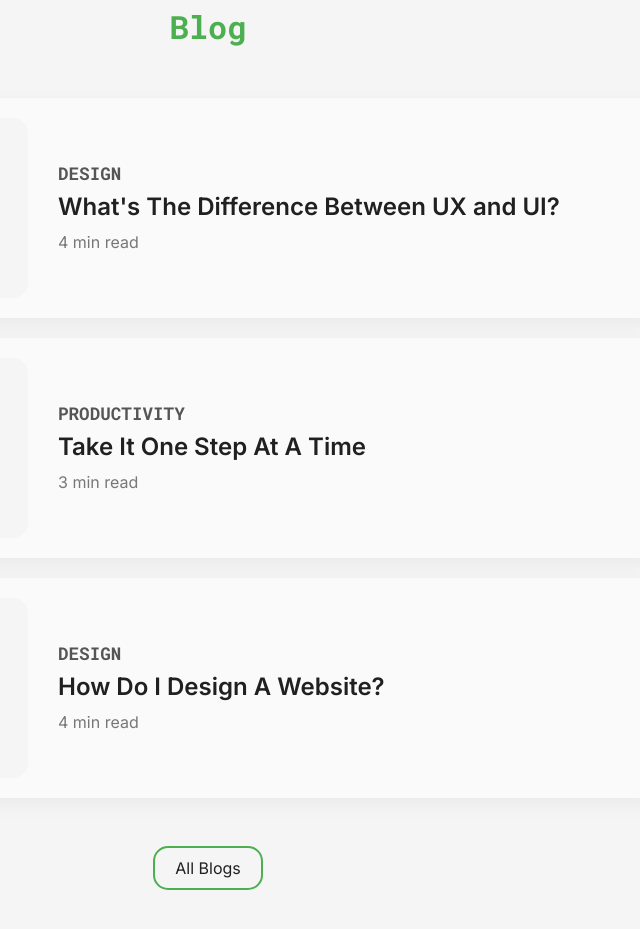
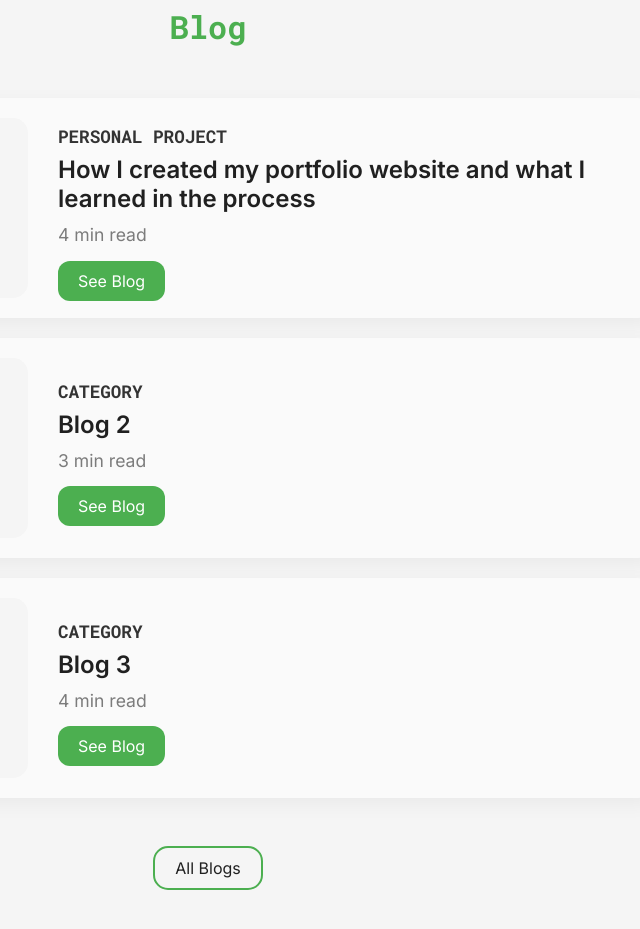
Before and after one commit to kzugz/kzugz.github.io, a plain HTML site: page index.html in a window 1280 px wide. Shown: the part 2000-2929 px from the top of the page, without its empty margins (432-1072 px from the left). Drawn offline with Linux system fonts and the light colour scheme.

Commit message:
Added buttons to blogs and fixed bugs

```diff
--- a/css/style.css
+++ b/css/style.css
@@ -448,11 +448,19 @@ hr {
     color: var(--text-dark);
 }
 
+.blog-text p:first-child {
+    font-weight: bold;
+    color: var(--text-dark-alt);
+    font-family: 'Roboto Mono', monospace;
+    margin-bottom: 5px;
+}
+
 .blog-block p {
     font-size: 1.1rem;
-    color: #555;
+    color: var(--text-light-medium);
     margin-bottom: 16px;
     line-height: 1.4;
+    margin-bottom: 23px;
 }
 
 .blog-image {
@@ -465,24 +473,26 @@ hr {
 
 .blog-text {
     text-align: left;
-    margin-top: 15px;
     flex: 1;
-}
-
-.blog-text p:first-child {
-    font-weight: bold;
-    /* color: var(--green-main); */
-    font-family: 'Roboto Mono', monospace;
-    margin-bottom: 5px;
-}
-
-.blog-text p:last-child {
-    font-size: 1rem;
-    color: #777;
 }
 
 .all-blogs-btn-container {
     margin-top: 60px;
+}
+
+.blog-text .btn {
+    text-decoration: none;
+    background: var(--green-main);
+    color: #fff;
+    font-size: 1rem;
+    padding: 10px 20px;
+    border-radius: 12px;
+    transition: background 0.3s ease, transform 0.2s ease;
+}
+
+.blog-text .btn:hover {
+    background: var(--green-hover);
+    transform: scale(1.05);
 }
 
 /* ==================== CONTACT ==================== */
--- a/index.html
+++ b/index.html
@@ -144,6 +144,7 @@
       <section id="projects">
         <h2>Recent Projects</h2>
         <div class="projects-container">
+
           <div class="project-block">
             <img
               src="assets/wordvision/Word Vision e0f0ff.png"
@@ -161,16 +162,17 @@
           <div class="project-block">
             <div class="image-placeholder"></div>
             <h3>Project 2</h3>
-            <p>Pequena descrição do projeto 2.</p>
+            <p>Short description of project 2</p>
             <a href="#" class="btn">See Project</a>
           </div>
 
           <div class="project-block">
             <div class="image-placeholder"></div>
             <h3>Project 3</h3>
-            <p>Pequena descrição do projeto 3.</p>
+            <p>Short description of project 3</p>
             <a href="#" class="btn">See Project</a>
           </div>
+
         </div>
         <div class="all-projects-btn-container">
           <a href="./projects.html" class="hover-btns">All Projects</a>
@@ -182,30 +184,34 @@
       <section id="blog">
         <h2>Blog</h2>
         <div class="blog-container">
+
           <div class="blog-block">
             <div class="blog-image"></div>
             <div class="blog-text">
-              <p>DESIGN</p>
-              <h3>What's The Difference Between UX and UI?</h3>
+              <p>PERSONAL PROJECT</p>
+              <h3>How I created my portfolio website and what I learned in the process</h3>
               <p>4 min read</p>
+              <a href="blogs/blog1.html" class="btn">See Blog</a>
             </div>
           </div>
 
           <div class="blog-block">
             <div class="blog-image"></div>
             <div class="blog-text">
-              <p>PRODUCTIVITY</p>
-              <h3>Take It One Step At A Time</h3>
+              <p>CATEGORY</p>
+              <h3>Blog 2</h3>
               <p>3 min read</p>
+              <a href="blogs/blog2.html" class="btn">See Blog</a>
             </div>
           </div>
 
           <div class="blog-block">
             <div class="blog-image"></div>
             <div class="blog-text">
-              <p>DESIGN</p>
-              <h3>How Do I Design A Website?</h3>
+              <p>CATEGORY</p>
+              <h3>Blog 3</h3>
               <p>4 min read</p>
+              <a href="blogs/blog3.html" class="btn">See Blog</a>
             </div>
           </div>
 
```
Also changed, not shown: blogs/blog1.html (added, +35 -0 lines).
